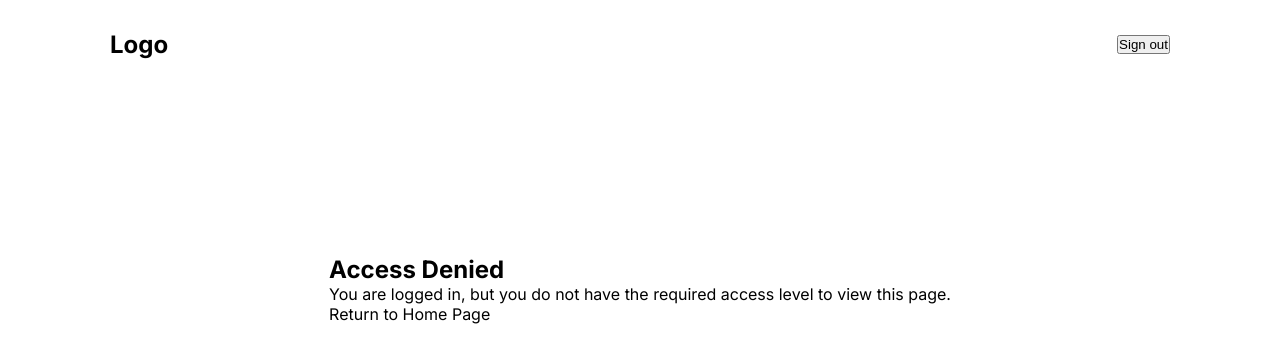
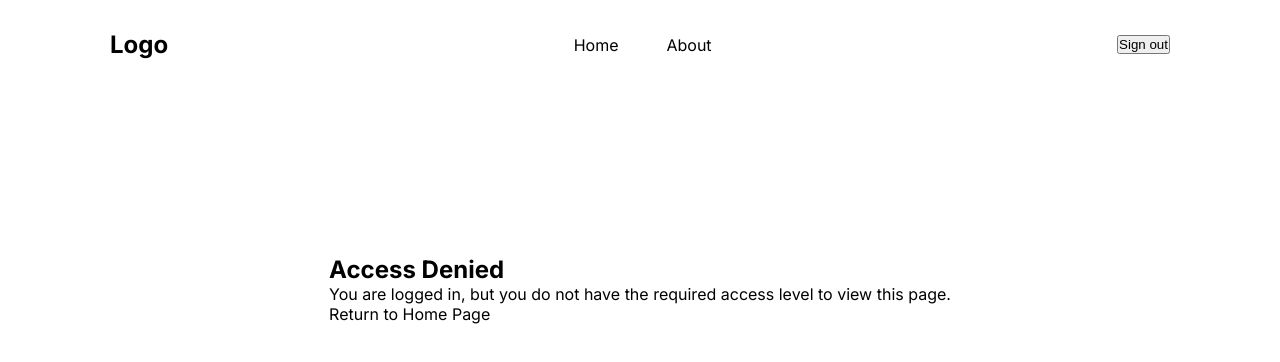
Before and after one commit to petradev79/next_auth_middleware_example, a Next.js app: page /denied in a window 1280 px wide. Shown: the top 362 px of the page. Built offline with nearby package versions, Linux system fonts and the light colour scheme; no server answers.

Commit message:
add navigation

```diff
--- a/src/app/globals.css
+++ b/src/app/globals.css
@@ -36,6 +36,12 @@ body {
   justify-content: space-between;
 }
 
+.navigation {
+  display: flex;
+  align-items: center;
+  gap: 3rem;
+}
+
 a {
   color: inherit;
   text-decoration: none;
--- a/src/components/Header.js
+++ b/src/components/Header.js
@@ -1,11 +1,22 @@
 'use client';
 
-import { signOut } from 'next-auth/react';
+import { signOut, useSession } from 'next-auth/react';
+import Link from 'next/link';
 
 const Header = () => {
+  const { data: session } = useSession();
+  const role = session?.user?._doc.role;
   return (
     <div className='header'>
       <h2>Logo</h2>
+      <div className='navigation'>
+        <Link href='/'>Home</Link>
+        <Link href='/about'>About</Link>
+        {role && (role === 'admin' || role === 'manager') && (
+          <Link href='/contact'>Contact</Link>
+        )}
+        {role && role === 'admin' && <Link href='/dashboard'>Dashboard</Link>}
+      </div>
       <button onClick={() => signOut()}>Sign out</button>
     </div>
   );
```
